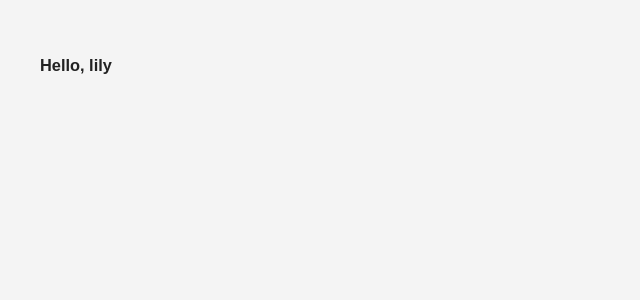
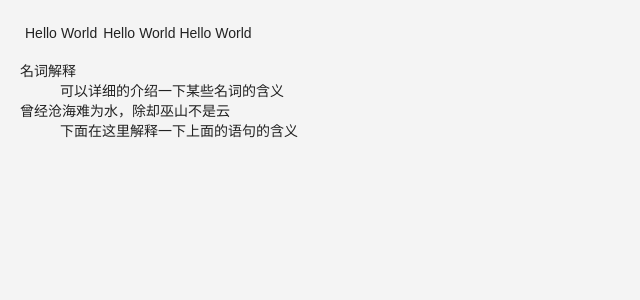
Before and after one commit to lnden/react-learning, a React (Create React App) app: page / in a window 1280 px wide. Shown: the top 300 px of the page, without its empty margins (0-640 px from the left). Built offline with nearby package versions, Linux system fonts and the light colour scheme.

Commit message:
add React.Fragment

```diff
--- a/src/index.js
+++ b/src/index.js
@@ -52,7 +52,7 @@ import store from './store/merge.js'
 // React Tic-Tac-Toe
 // import App from './study-demo/tic-tac-toe/'
 // Context的使用
-import App from './study-demo/propTypes/index.jsx'
+import App from './study-demo/fragments/index.js'
 
 const PRODUCTS = [
     {category: 'Sporting Goods', price: '$49.99', stocked: true, name: 'Football'},
--- /dev/null
+++ b/src/study-demo/fragments/index.js
@@ -0,0 +1,75 @@
+
+import React, { Component } from 'react'
+
+const obj = {
+    items:[
+        {
+            term:'名词解释',
+            description:'可以详细的介绍一下某些名词的含义'
+        },
+        {
+            term:'曾经沧海难为水，除却巫山不是云',
+            description:'下面在这里解释一下上面的语句的含义'
+        }
+    ]
+}
+
+class Table extends Component {
+    render() {
+        return (
+            <section>
+                 <table>
+                    <tr>
+                        <Columns />
+                        <ColumnsCopy />
+                        <ColumnsSmall />
+
+                    </tr>
+                </table>
+                <ColumnsKey {...obj} />
+            </section>
+        )
+    }
+}
+
+function Columns() {
+    return (
+        <div>
+            <td>Hello</td>
+            <td>World</td>
+        </div>
+    )
+}
+
+function ColumnsCopy() {
+    return (
+        <React.Fragment>
+            <td>Hello</td>
+            <td>World</td>
+        </React.Fragment>
+    )
+}
+
+function ColumnsSmall() {
+    return (
+        <>
+            <td>Hello</td>
+            <td>World</td>
+        </>
+    )
+}
+
+
+function ColumnsKey(props){
+    return (
+        <dl>
+            {props.items.map(items=>(
+                <React.Fragment key={items.id}>
+                    <dt>{items.term}</dt>
+                    <dd>{items.description}</dd>
+                </React.Fragment>
+            ))}
+        </dl>
+    )
+}
+export default Table
```
Also changed, not shown: src/study-demo/lifecycle/index.js (+8 -1 lines).
